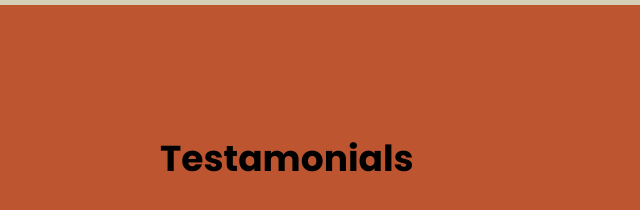
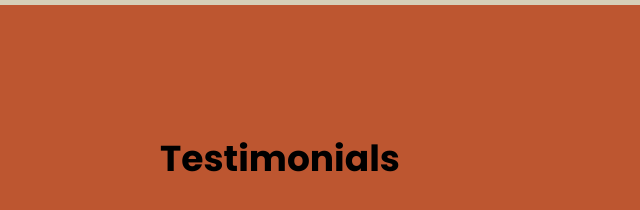
Before and after one commit to suzesmith/arts, a website built with Parcel: page index.html in a window 1280 px wide. Shown: the part 7380-7590 px from the top of the page, 0-640 px from the left. Built offline with nearby package versions, Linux system fonts and the light colour scheme.

Commit message:
Spelling error fix

```diff
--- a/index.html
+++ b/index.html
@@ -207,7 +207,7 @@
 
       <section class="reviews">
         <div class="content-wrapper">
-          <h2>Testamonials</h2>
+          <h2>Testimonials</h2>
           <div class="testamonial">
             <p>'The script writing collaboration with Suze meant that something that was whirling round in my brain is now a reality. I couldn’t have done that by myself. I felt reassured and secure in her ability to draw out ideas and craft a meaningful narrative. I knew right from the start we’d get to a special place. It was a very enjoyable process.' </p> <p> Catherine McMutrie, Nurse/Budding Creative </p>
           </div>
```
